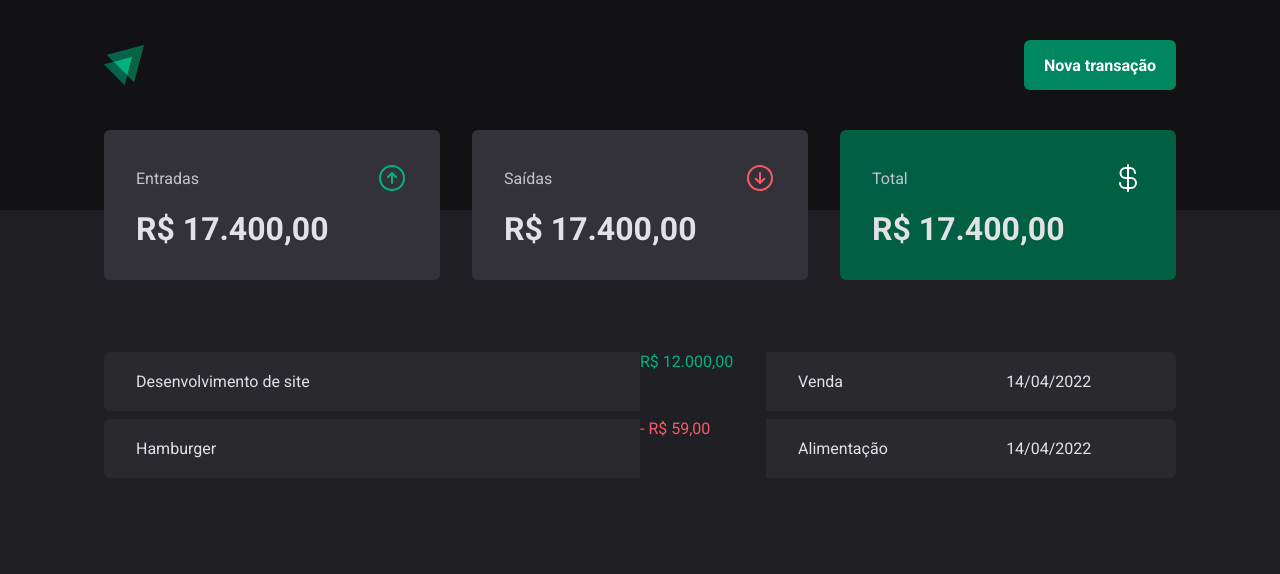
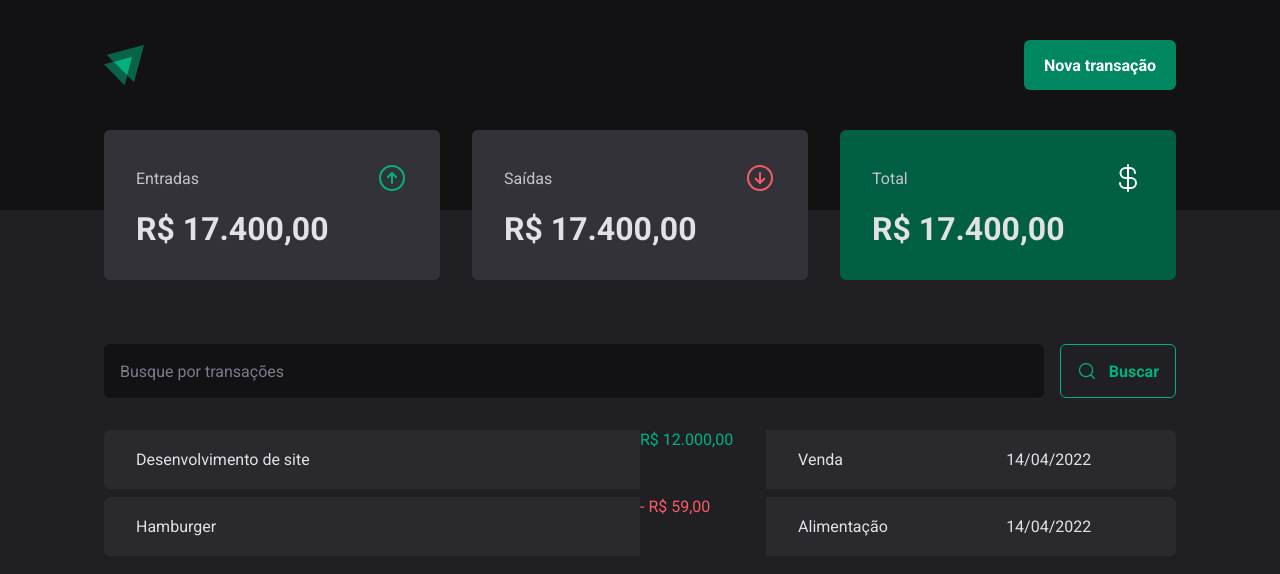
Before and after one commit to luizsaulo/MD-03, a React (Vite) app: page / in a window 1280 px wide. Shown: the top 574 px of the page. Built offline with nearby package versions, Linux system fonts and the light colour scheme.

Commit message:
searchForm component build as well as its style

```diff
--- /dev/null
+++ b/src/pages/Transactions/components/SearchForm/index.tsx
@@ -0,0 +1,15 @@
+import { MagnifyingGlass } from "phosphor-react";
+import { SearchFormContainer } from "./styles";
+
+
+export function SearchForm() {
+    return (
+        <SearchFormContainer>
+            <input type='text' placeholder='Busque por transações' />
+            <button type='submit'>
+                <MagnifyingGlass size={20} />
+                Buscar
+            </button>
+        </SearchFormContainer>
+    )
+}
--- /dev/null
+++ b/src/pages/Transactions/components/SearchForm/styles.ts
@@ -0,0 +1,41 @@
+import styled from "styled-components";
+
+
+export const SearchFormContainer = styled.form`
+    display: flex;
+    gap: 1rem;
+
+    input {
+        flex: 1;
+        border-radius: 6px;
+        border: 0;
+        background: ${props => props.theme['gray-900']};
+        color: ${props => props.theme['gray-300']};
+        padding: 1rem;
+
+        &::placeholder {
+            color: ${props => props.theme['gray-500']};
+        }
+    }
+
+    button {
+        display: flex;
+        align-items: center;
+        gap: 0.75rem;
+
+        border: 0;
+        padding: 1rem;
+        background: transparent;
+        border: 1px solid ${props => props.theme['green-300']};
+        color: ${props => props.theme['green-300']};
+        font-weight: bold;
+        border-radius: 6px;
+
+        &:hover {
+        background: ${props => props.theme['green-500']};
+        border-color: ${props => props.theme['green-500']};
+        color: ${props => props.theme.white};
+        transition: background-color 0.2s, color 0.2s, border-color 0.2s;
+        }
+    }
+`;
--- a/src/pages/Transactions/index.tsx
+++ b/src/pages/Transactions/index.tsx
@@ -1,5 +1,6 @@
 import { Header } from "../../components/Header";
 import { Summary } from "../../components/Summary";
+import { SearchForm } from "./components/SearchForm";
 import {
   PriceHighlight,
   TransactionsContainer,
@@ -13,6 +14,7 @@
       <Summary />
 
       <TransactionsContainer>
+        <SearchForm />
         <TransactionsTable>
           <tbody>
             <tr>
```
